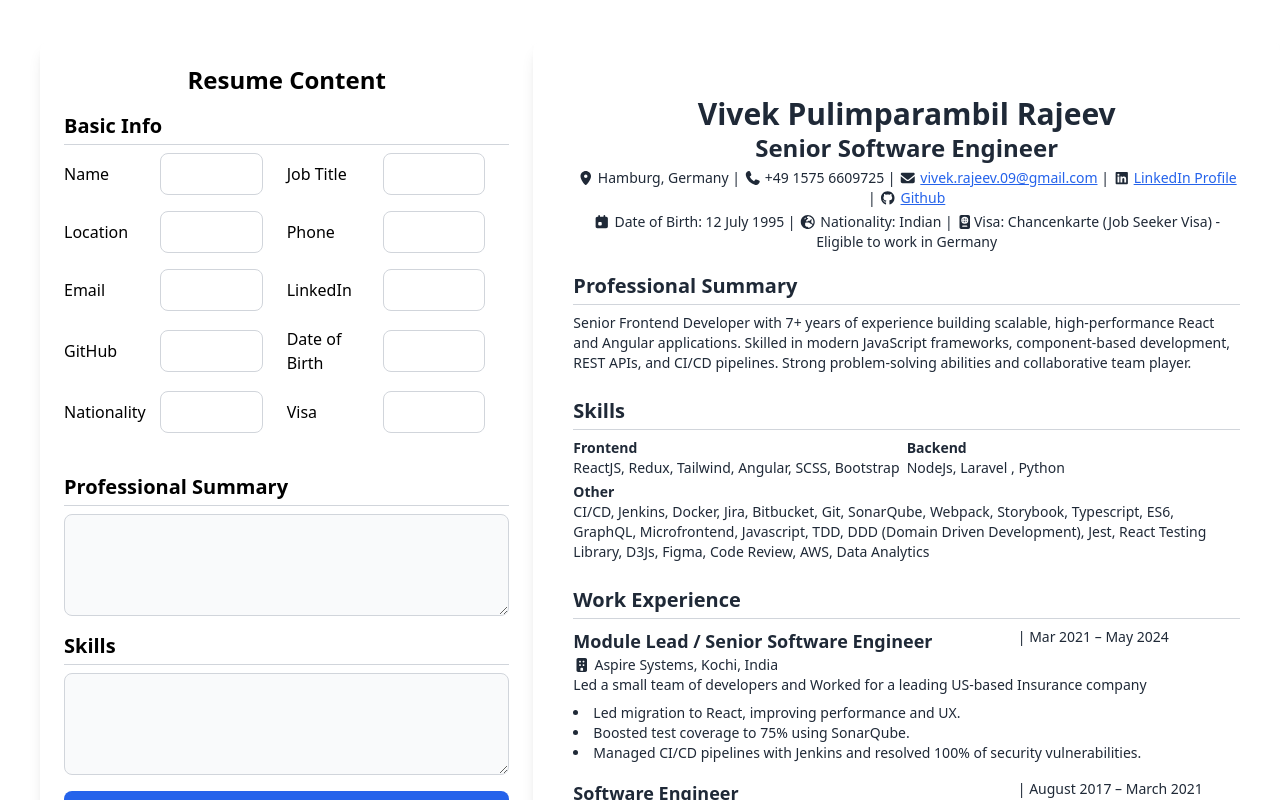
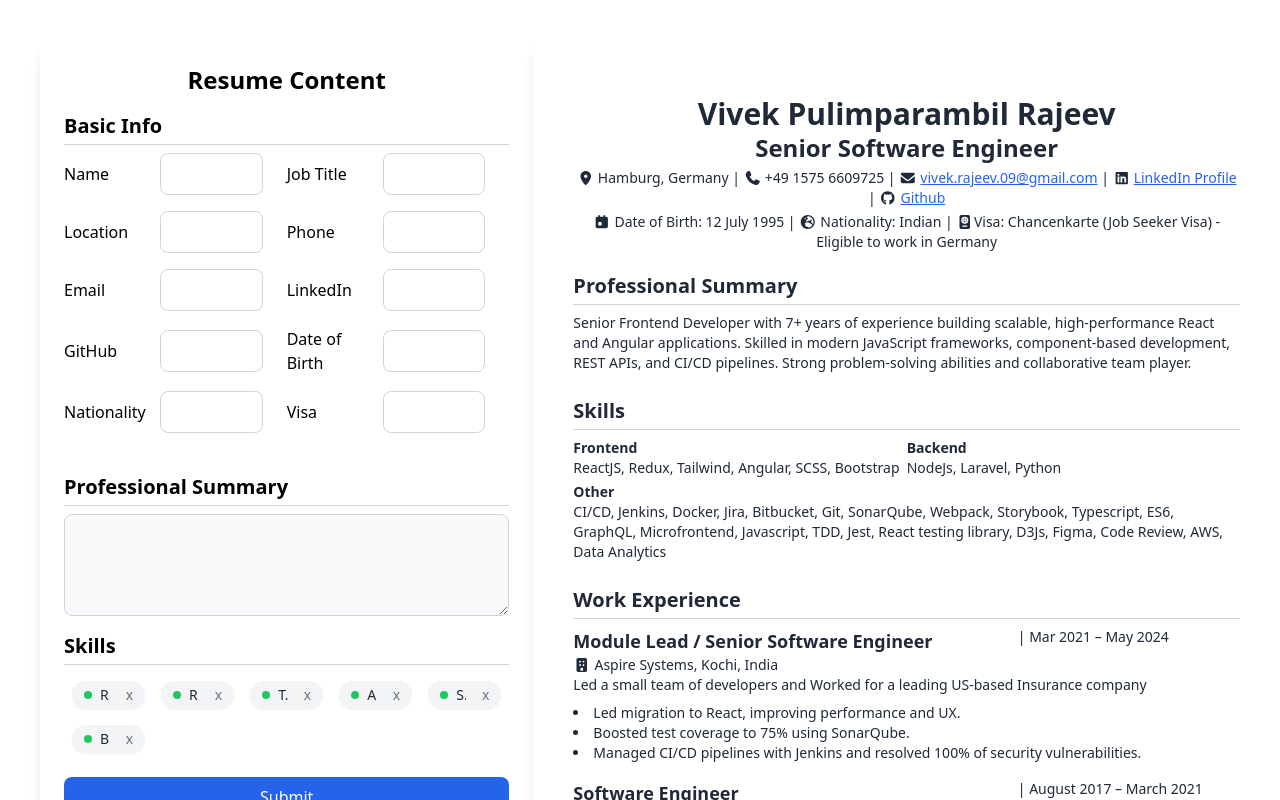
Before and after one commit to VivekPRajeev/resume-generator, a React (Create React App) app: page / in a window 1280 px wide. Shown: the top 800 px of the page. Built offline with nearby package versions, Linux system fonts and the light colour scheme.

Commit message:
added badge component and skill form section started development

```diff
--- a/src/App.js
+++ b/src/App.js
@@ -1,7 +1,6 @@
 import "./App.css";
 import EditorPage from "./Pages/EditorPage/EditorPage";
-import TemplateA from "./resume/TemplateA/TemplateA";
-import TemplateB from "./resume/TemplateA/TemplateB";
+
 
 function App() {
   return (
--- /dev/null
+++ b/src/components/Badge.js
@@ -0,0 +1,26 @@
+const Badge = ({ label, onClose = () => {} }) => {
+  return (
+    <div className="relative group">
+      {/* Tooltip on hover */}
+      <div className="absolute -top-7 left-1/2 -translate-x-1/2 bg-black text-white text-xs px-2 py-1 rounded opacity-0 group-hover:opacity-100 transition whitespace-nowrap z-10 pointer-events-none">
+        {label}
+      </div>
+      <div className="flex items-center bg-gray-100 text-sm font-medium text-gray-800 px-3 py-1 rounded-full gap-2 shadow-sm m-2">
+        <span className="flex-shrink-0 w-2 h-2 bg-green-500 rounded-full"></span>
+        <span className="truncate overflow-hidden whitespace-nowrap flex-grow">
+          {label}
+        </span>
+        <button
+          type="button"
+          onClick={onClose}
+          className="ml-2 flex-shrink-0 text-gray-500 hover:text-red-500 focus:outline-none"
+          aria-label={`Remove ${label}`}
+        >
+          x
+        </button>
+      </div>
+    </div>
+  );
+};
+
+export default Badge;
--- a/src/components/Form.js
+++ b/src/components/Form.js
@@ -1,5 +1,6 @@
 import FormInput from "./FormInput";
 import Section from "./Section";
+import SkillInput from "./SkillInput";
 
 const Form = () => {
   return (
@@ -29,12 +30,7 @@ const Form = () => {
           />
         </Section>
         <Section title="Skills">
-          <textarea
-            id="summary"
-            name="summary"
-            rows="4"
-            className="block p-2.5 w-full text-sm text-gray-900 bg-gray-50 rounded-lg border border-gray-300 focus:ring-blue-500 focus:border-blue-500 dark:bg-gray-700 dark:border-gray-600 dark:placeholder-gray-400 dark:text-white dark:focus:ring-blue-500 dark:focus:border-blue-500"
-          />
+          <SkillInput />
         </Section>
 
         <button
--- /dev/null
+++ b/src/components/SkillInput.js
@@ -0,0 +1,24 @@
+import { useState } from "react";
+import Badge from "./Badge";
+
+const mockData = [
+  {
+    header: "Frontend",
+    skills: ["ReactJS", "Redux", "Tailwind", "Angular", "SCSS", "Bootstrap"],
+    occupyfullRow: false,
+  },
+];
+const SkillInput = () => {
+  const [skillData, setskillData] = useState(mockData);
+  return (
+    <div>
+      <div className="grid grid-cols-5">
+        {mockData[0].skills.map((skill) => (
+          <Badge label={skill} />
+        ))}
+      </div>
+    </div>
+  );
+};
+
+export default SkillInput;
--- a/src/components/Skills.js
+++ b/src/components/Skills.js
@@ -1,9 +1,58 @@
-import React from 'react'
-
+const mockData = [
+  {
+    header: "Frontend",
+    skills: ["ReactJS", "Redux", "Tailwind", "Angular", "SCSS", "Bootstrap"],
+    occupyfullRow: false,
+  },
+  {
+    header: "Backend",
+    skills: ["NodeJs", "Laravel", "Python"],
+    occupyfullRow: false,
+  },
+  {
+    header: "Other",
+    skills: [
+      "CI/CD",
+      "Jenkins",
+      "Docker",
+      "Jira",
+      "Bitbucket",
+      "Git",
+      "SonarQube",
+      "Webpack",
+      "Storybook",
+      "Typescript",
+      "ES6",
+      "GraphQL",
+      "Microfrontend",
+      "Javascript",
+      "TDD",
+      "Jest",
+      "React testing library",
+      "D3Js",
+      "Figma",
+      "Code Review",
+      "AWS",
+      "Data Analytics",
+    ],
+    occupyfullRow: true,
+  },
+];
 const Skills = () => {
   return (
-    <div>Skills</div>
-  )
-}
+    <div className="grid grid-cols-2 text-sm gap-y-1">
+      {mockData.map((element) => (
+        <div className={`${element.occupyfullRow ? "col-span-2" : ""}`}>
+          {element.header && (
+            <h2 className="text-mb font-semibold ">{element.header}</h2>
+          )}
+          <div className=" text-sm gap-y-1">
+            <span>{element.skills?.join(", ")} </span>
+          </div>
+        </div>
+      ))}
+    </div>
+  );
+};
 
-export default Skills
+export default Skills;
--- a/src/resume/TemplateA/TemplateA.js
+++ b/src/resume/TemplateA/TemplateA.js
@@ -11,6 +11,7 @@ import { faGithub, faLinkedin } from "@fortawesome/free-brands-svg-icons";
 import HeaderLabel from "../../components/HeaderLabel";
 import WorkExperience from "../../components/WorkExperience";
 import Section from "../../components/Section";
+import Skills from "../../components/Skills";
 
 const TemplateA = () => {
   return (
@@ -60,27 +61,7 @@ const TemplateA = () => {
         </p>
       </Section>
       <Section title="Skills">
-        <div className="grid grid-cols-2 text-sm gap-y-1">
-          <div>
-            <h2 className="text-mb font-semibold ">Frontend</h2>
-            <div className=" text-sm gap-y-1">
-              <span>ReactJS, Redux, Tailwind, Angular, SCSS, Bootstrap </span>
-            </div>
-          </div>
-          <div>
-            <h2 className="text-mb font-semibold ">Backend</h2>
-            <span className=" text-sm gap-y-1">NodeJs, Laravel , Python</span>
-          </div>
-          <div className="col-span-2">
-            <h2 className="text-mb font-semibold ">Other</h2>
-            <span className=" text-sm gap-y-1">
-              CI/CD, Jenkins, Docker, Jira, Bitbucket, Git, SonarQube, Webpack,
-              Storybook, Typescript, ES6, GraphQL, Microfrontend, Javascript,
-              TDD, DDD (Domain Driven Development), Jest, React Testing Library,
-              D3Js, Figma, Code Review, AWS, Data Analytics
-            </span>
-          </div>
-        </div>
+        <Skills />
       </Section>
       <Section title="Work Experience">
         <WorkExperience description="Led a small team of developers and Worked for a leading US-based Insurance company" />
```
